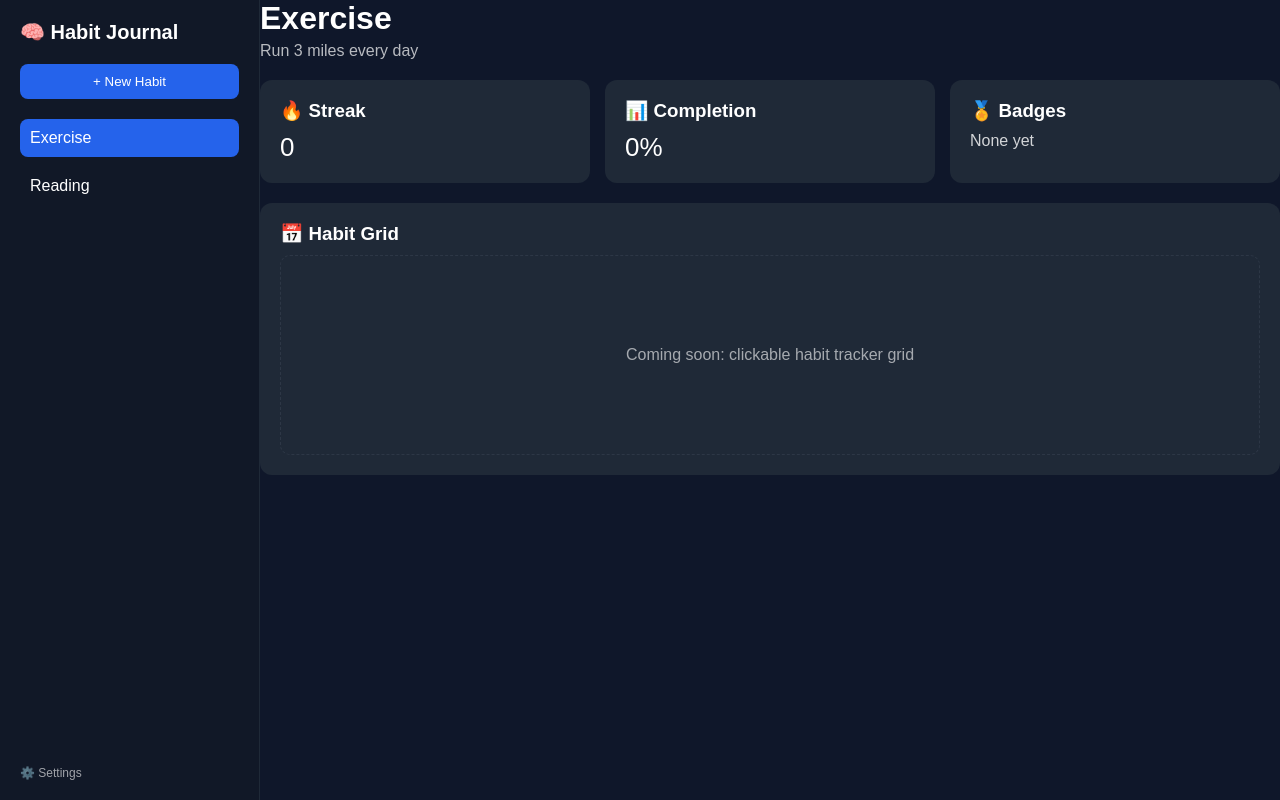
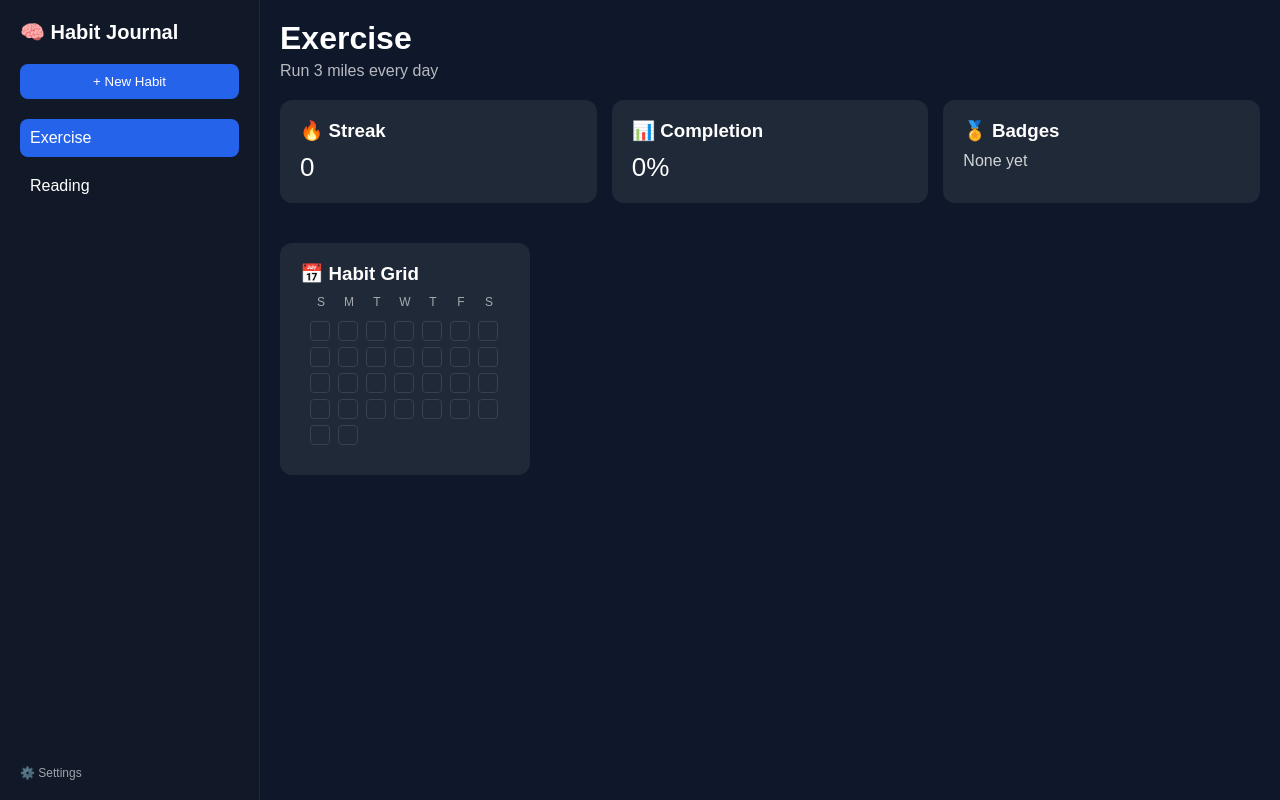
Before and after one commit to Jgarrison120/Pythonapp, a React app in the folder frontend/: page / in a window 1280 px wide. Built offline with nearby package versions, Linux system fonts and the light colour scheme; the HTML template or start-up script is replaced by a standard one.

Commit message:
Update to clanadar grid

```diff
--- a/frontend/src/components/tracker/HabitPage.jsx
+++ b/frontend/src/components/tracker/HabitPage.jsx
@@ -1,4 +1,16 @@
+import { useState } from "react";
+
 function HabitPage({ habit }) {
+  const GRID_CONFIG = {
+    columns: 7,
+    cellSize: 22,
+    gap: 6,
+  };
+  const [completionMap, setCompletionMap] = useState(() => {
+  const saved = localStorage.getItem(`habit-${habit.id}`);
+  return saved ? JSON.parse(saved) : {};
+});
+
   if (!habit) {
     return (
       <div style={styles.empty}>
@@ -6,6 +18,45 @@ function HabitPage({ habit }) {
       </div>
     );
   }
+
+  // Generate last 30 days
+  const days = Array.from({ length: 30 }).map((_, i) => {
+    const d = new Date();
+    d.setDate(d.getDate() - i);
+    return d.toISOString().split("T")[0];
+  });
+
+  const toggleDay = (date) => {
+  setCompletionMap((prev) => {
+    const current = prev[date] || 0;
+
+    const next =
+      current === 0 ? 1 :
+      current === 1 ? 0.5 :
+      current === 0.5 ? 0.25 :
+      0;
+
+    const updated = {
+      ...prev,
+      [date]: next,
+    };
+
+    localStorage.setItem(
+      `habit-${habit.id}`,
+      JSON.stringify(updated)
+    );
+
+    return updated;
+  });
+};
+
+  const getColor = (value) => {
+  if (value === 0) return "#1f2937";
+  if (value <= 0.25) return "#bfdbfe";
+  if (value <= 0.5) return "#60a5fa";
+  if (value <= 0.75) return "#3b82f6";
+  return "#1d4ed8";
+};
 
   return (
     <div style={styles.page}>
@@ -16,7 +67,7 @@ function HabitPage({ habit }) {
         <p style={styles.subtitle}>{habit.goal}</p>
       </div>
 
-      {/* STATS ROW */}
+      {/* STATS */}
       <div style={styles.cardRow}>
 
         <div style={styles.card}>
@@ -38,12 +89,39 @@ function HabitPage({ habit }) {
 
       </div>
 
-      {/* GRID PLACEHOLDER (Phase 2) */}
+      {/* GRID SECTION */}
 <div style={styles.gridCard}>
+
   <h3>📅 Habit Grid</h3>
-        <div style={styles.gridBox}>
-          Coming soon: clickable habit tracker grid
+
+  {/* WEEKDAY LABELS */}
+  <div style={styles.weekdays}>
+    {["S","M","T","W","T","F","S"].map((d, i) => (
+      <div key={i} style={styles.weekday}>
+        {d}
       </div>
+    ))}
+  </div>
+
+  {/* GRID */}
+  <div style={styles.grid}>
+    {days.map((day) => {
+      const value = completionMap[day] || 0;
+
+      return (
+        <div
+          key={day}
+          title={day}
+          onClick={() => toggleDay(day)}
+          style={{
+            ...styles.cell,
+            background: getColor(value),
+          }}
+        />
+      );
+    })}
+  </div>
+
 </div>
 
     </div>
@@ -62,6 +140,9 @@ const styles = {
     minWidth: 0,
     height: "100vh",
     overflow: "auto",
+    padding: "20px",
+    background: "#0f172a",
+    color: "white",
   },
 
   empty: {
@@ -117,16 +198,40 @@ const styles = {
   background: "#1f2937",
   padding: "20px",
   borderRadius: "12px",
+  marginTop: "20px",
+  display: "inline-block",
 },
 
-  gridBox: {
+  grid: {
+  display: "grid",
+  gridTemplateColumns: "repeat(7, 22px)",
+  gap: "6px",
+  justifyContent: "start",
+  padding: "10px 10px 10px 10px", // keep but we control spacing above instead
+  marginTop: "0px", // 🔥 important
+},
+
+weekdays: {
+  display: "grid",
+  gridTemplateColumns: "repeat(7, 22px)",
+  gap: "6px",
   marginTop: "10px",
-    height: "200px",
-    border: "1px dashed #374151",
-    borderRadius: "10px",
-    display: "flex",
-    alignItems: "center",
-    justifyContent: "center",
+  marginBottom: "2px",
+  justifyContent: "start",
+  paddingLeft: "10px", // 🔥 IMPORTANT ALIGNMENT FIX
   opacity: 0.6,
+  fontSize: "12px",
+},
+
+weekday: {
+  textAlign: "center",
+},
+
+  cell: {
+    width: "20px",
+    height: "20px",
+    borderRadius: "4px",
+    cursor: "pointer",
+    border: "1px solid #374151",
   },
 };
```
Lines whose indentation alone changed are shown as unchanged.
